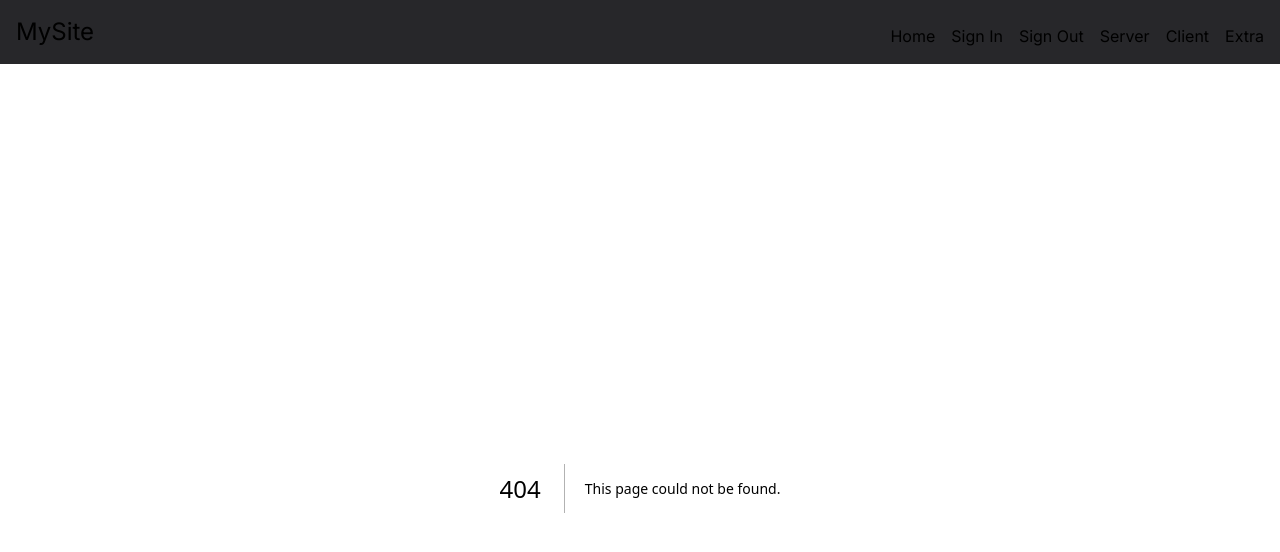
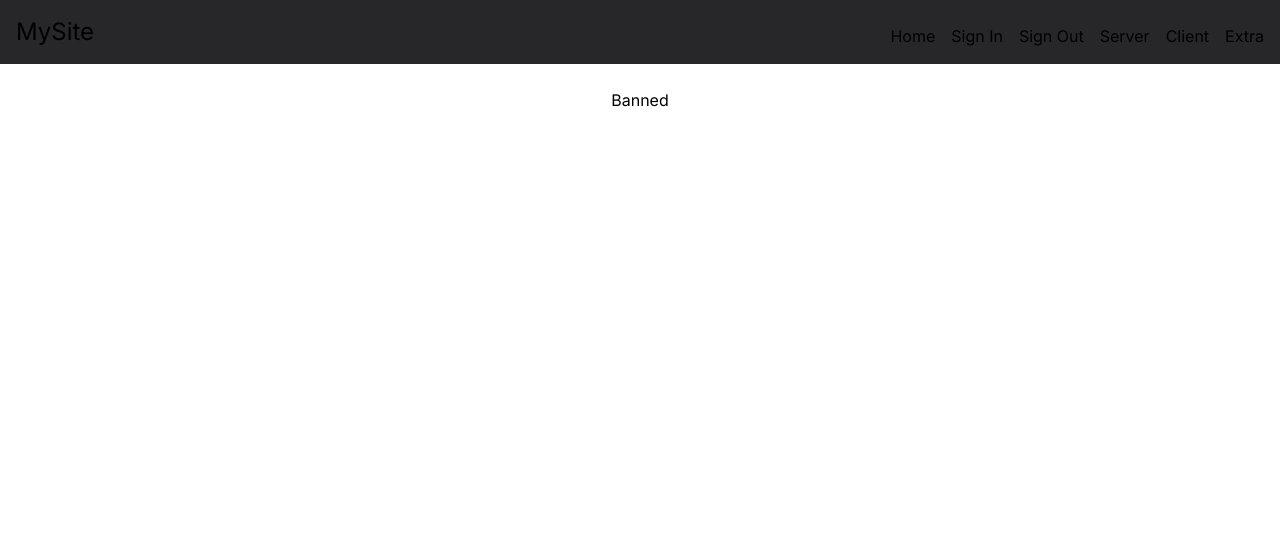
Before and after one commit to panth-jrefuerzo/nextjs-strapi-starter, a Next.js app: page /banned in a window 1280 px wide. Before the commit this address had no page. Shown: the top 552 px of the page. Built offline with nearby package versions, Linux system fonts and the light colour scheme.

Commit message:
Banned Page

```diff
--- /dev/null
+++ b/app/banned/page.tsx
@@ -0,0 +1,9 @@
+import React from 'react'
+
+function Banned() {
+  return (
+    <div>Banned</div>
+  )
+}
+
+export default Banned
```
